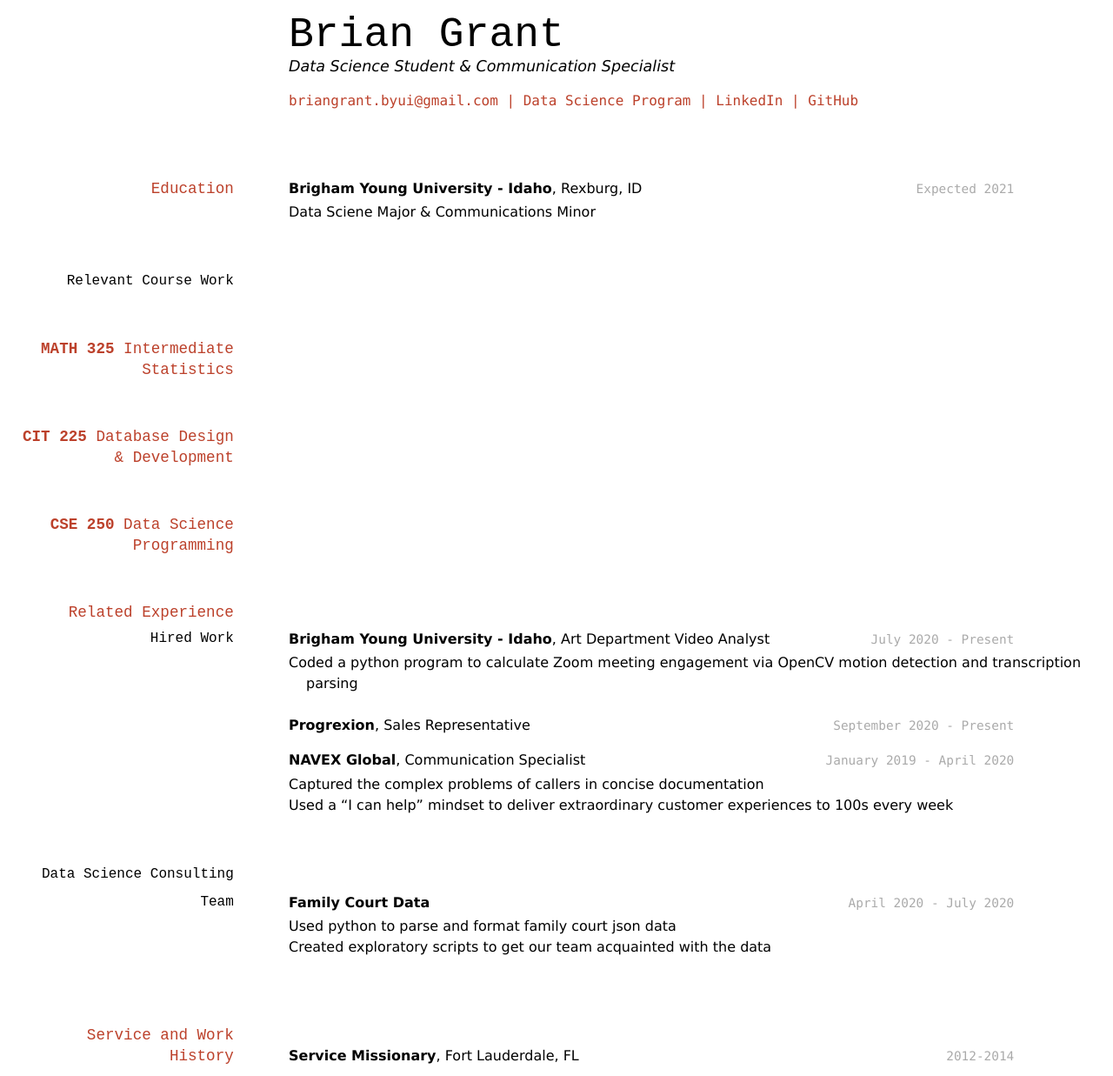
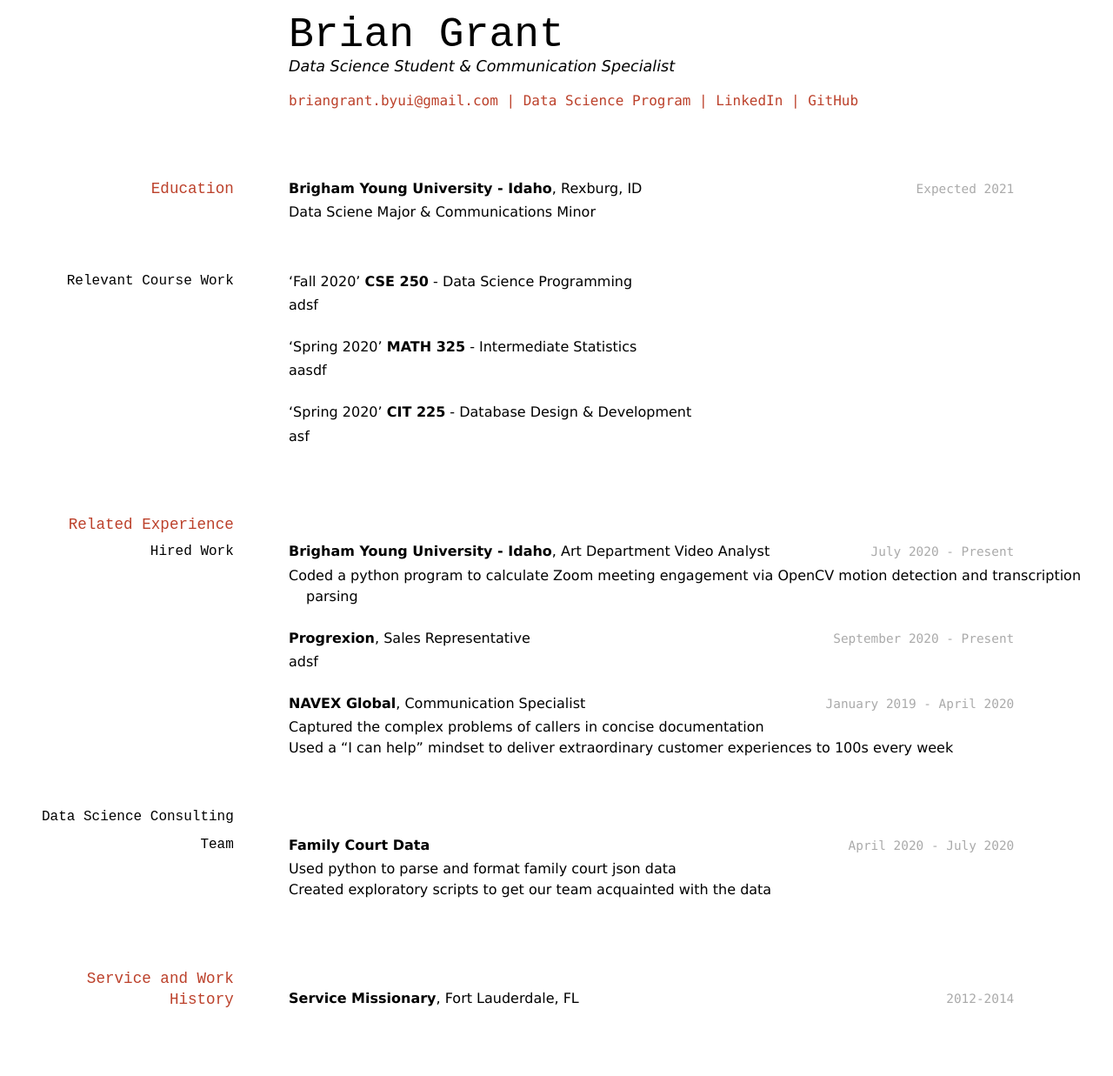
Before and after one commit to BrianGrant-Data/Resume, a Jekyll site: the page built from docs/index.md, in a window 1280 px wide. Shown: the whole page at 87% size. Built offline with Jekyll 4.4.1, drawn with Linux system fonts in a browser that asks for light colours; after the commit the page ends 1171 px from its top, so only the background shows below that.

Commit message:
Update index.md
Added some filler information in an attempt to fix formating.

```diff
--- a/docs/index.md
+++ b/docs/index.md
@@ -23,14 +23,18 @@
 
 ### Relevant Course Work
 
-__MATH 325__ Intermediate Statistics
--
+'Fall 2020'
+__CSE 250__ - Data Science Programming
+- adsf
 
-__CIT 225__ Database Design & Development
--
+'Spring 2020'
+__MATH 325__ - Intermediate Statistics
+- aasdf
 
-__CSE 250__ Data Science Programming
--
+'Spring 2020'
+__CIT 225__ - Database Design & Development
+- asf
+
 
 ## Related Experience
 
@@ -42,7 +46,7 @@
 
 `September 2020 - Present`
 __Progrexion__, Sales Representative
--
+- adsf
 
 `January 2019 - April 2020`
 __NAVEX Global__, Communication Specialist
@@ -53,7 +57,6 @@
 
 `April 2020 - July 2020`
 __Family Court Data__
-
 - Used python to parse and format family court json data
 - Created exploratory scripts to get our team acquainted with the data
 
```
